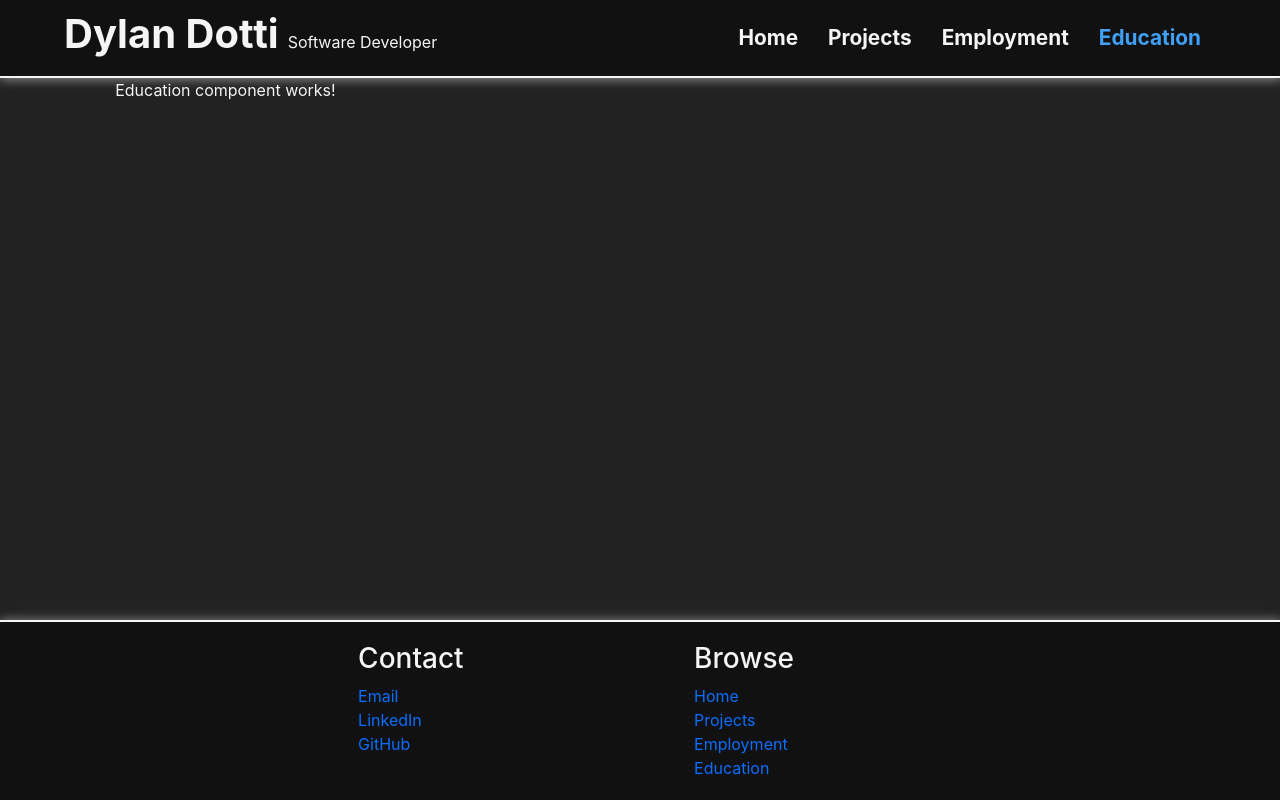
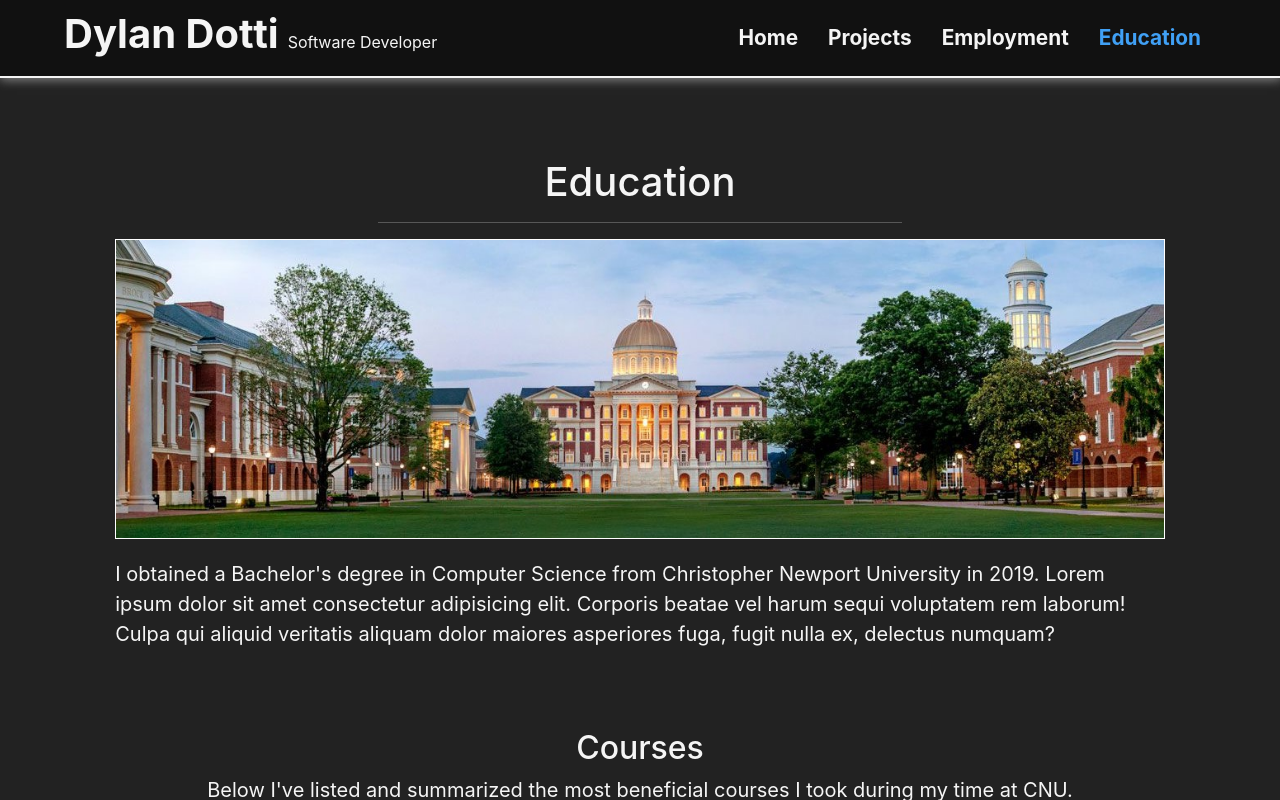
Before and after one commit to Dylan-Dotti/React-Portfolio-Website, a React (Create React App) app: page /education in a window 1280 px wide. Built offline with nearby package versions, Linux system fonts and the light colour scheme.

Commit message:
Education component first iteration

```diff
--- /dev/null
+++ b/src/Components/Education/education.scss
@@ -0,0 +1,26 @@
+
+#education {
+    padding: 80px 0;
+    display: flex;
+    flex-direction: column;
+    gap: 80px;
+
+    p {
+        font-size: 1.25rem;
+        //text-align: justify;
+        margin-bottom: 0;
+    }
+
+    .main-image {
+        width: 100%;
+        border: 1px solid white;
+        margin-bottom: 20px;
+    }
+
+    .courses-section {
+
+        .title-group {
+            margin-bottom: 50px;
+        }
+    }
+}
--- a/src/Components/Education/index.tsx
+++ b/src/Components/Education/index.tsx
@@ -1,10 +1,49 @@
-import React, { ReactNode } from "react";
+import React, { useContext } from 'react';
+import './education.scss';
+import ScrollFadeInSection, { ScrollFadeInDirection } from '../ScrollFadeInSection';
+import { AppConstantsContext } from '../../App';
+import CourseList from './CourseList';
 
-export default class Education extends React.Component {
+const Education: React.FC = () => {
+    const {fadeInDurationMS: fadeInTransitionDurationMS } = useContext(AppConstantsContext);
 
-    render(): ReactNode {
-        return (
-            <p>Education component works!</p>
-        );
-    }
+    return (
+        <div id="education">
+
+            <div className="header-group">
+                <ScrollFadeInSection durationMS={fadeInTransitionDurationMS}>
+                    <h1 className="text-center title">Education</h1>
+                    <hr className="half-centered"/>
+
+                    <img src="./Img/CNU/cnu_campus_1_cropped.jpg" alt="" className="main-image" />
+                </ScrollFadeInSection>
+                <div className="overview-section">
+                    <ScrollFadeInSection durationMS={fadeInTransitionDurationMS} direction={ScrollFadeInDirection.Up}>
+                        <p>
+                            I obtained a Bachelor's degree in Computer Science from Christopher Newport University in 2019. Lorem ipsum dolor sit amet consectetur adipisicing elit. Corporis beatae vel harum sequi voluptatem rem laborum! Culpa qui aliquid veritatis aliquam dolor maiores asperiores fuga, fugit nulla ex, delectus numquam?
+                        </p>
+                    </ScrollFadeInSection>
+                </div>
+            </div>
+
+
+            <div className="courses-section">
+
+                <div className="title-group">
+                    <ScrollFadeInSection durationMS={fadeInTransitionDurationMS} direction={ScrollFadeInDirection.Up}>
+                        <h2 className="text-center title">Courses</h2>
+                        <p className="text-center">
+                            Below I've listed and summarized the most beneficial courses I took during my time at CNU.
+                        </p>
+                    </ScrollFadeInSection>
+                </div>
+
+                <CourseList />
+
+            </div>
+        </div>
+    );
+
 }
+
+export default Education;
```
